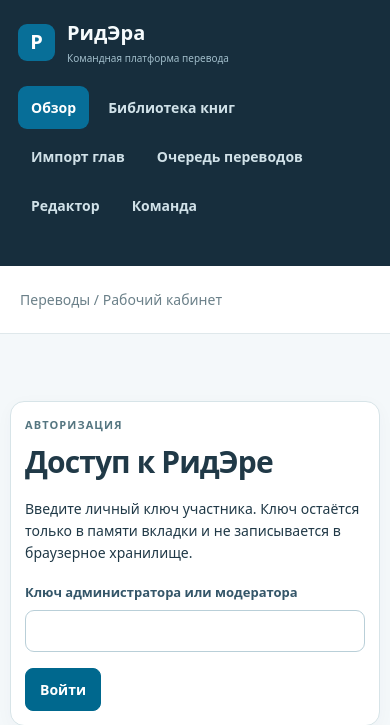
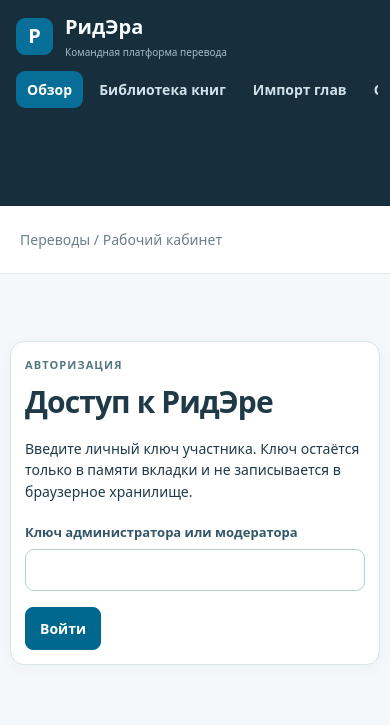
Before and after one commit to Lalalalendia/ararra, a FastAPI app: page /app in a window 390 px wide. Shown: the top 725 px of the page. Run offline with FastAPI, Linux system fonts and the light colour scheme; parts of the project's set-up code (start-up, migrations or seed data) failed here and were passed over.

Commit message:
style(RE-05): compact mobile workspace navigation (#27)
* style(RE-05): reduce mobile navigation from three rows to one

* feat(RE-05): reveal selected route within scrollable mobile menu

* test(RE-05): keep selected mobile menu item visible after refresh

* fix(RE-05): prevent scrollable mobile menu from expanding CSS grid

```diff
--- a/src/chaptera_server/web_ui/static/css/readera.css
+++ b/src/chaptera_server/web_ui/static/css/readera.css
@@ -101,7 +101,7 @@ textarea.ui-input {resize:vertical;}
 #import-summary p {padding:7px 0;border-bottom:1px solid #e3ecef;overflow-wrap:anywhere;}
 .chapter-import-history .ui-section-header {margin-bottom:16px;}
 @media (max-width:880px) {
- .shell {grid-template-columns:1fr;}
+ .shell {grid-template-columns:minmax(0,1fr);}
  .sidebar {min-height:auto;padding:18px;}
  .sidebar-title,.sidebar-bottom {display:none;}
  .sidebar-nav {display:flex;flex-wrap:wrap;}
@@ -148,3 +148,28 @@ textarea.ui-input {resize:vertical;}
 @media(max-width:540px){
   .readera-dropzone {padding:15px;}
 }
+
+/* Compact mobile navigation: one scrollable, keyboard-reachable row replaces
+ * the three-line nav that occupied most of the first phone viewport. */
+@media (max-width:540px) {
+  .sidebar {padding:12px 12px 8px;gap:7px;min-width:0;}
+  .sidebar .brand {margin:0 4px 2px;}
+  .sidebar-nav {
+    display:flex;
+    flex-wrap:nowrap;
+    overflow-x:auto;
+    overflow-y:hidden;
+    gap:5px;
+    min-width:0;
+    padding:2px 4px 8px;
+    scroll-padding-inline:4px;
+    scrollbar-width:thin;
+    scrollbar-color:#62869a transparent;
+    overscroll-behavior-x:contain;
+  }
+  .sidebar-nav a {
+    flex:0 0 auto;
+    white-space:nowrap;
+    padding:8px 11px;
+  }
+}
--- a/src/chaptera_server/web_ui/static/js/readera.mjs
+++ b/src/chaptera_server/web_ui/static/js/readera.mjs
@@ -92,6 +92,19 @@ function showPage(page, push=false) {
     if (selected) link.setAttribute('aria-current','page');
     else link.removeAttribute('aria-current');
   });
+  // Direct links to /app/editor (and browser back/forward) must reveal the
+  // active section within the narrow horizontally scrollable mobile nav.
+  const nav=document.querySelector('.sidebar-nav');
+  if(nav && window.matchMedia('(max-width: 540px)').matches){
+    const active=nav.querySelector('a[aria-current="page"]');
+    if(active){
+      const frame=nav.getBoundingClientRect();
+      const rect=active.getBoundingClientRect();
+      if(rect.left<frame.left+4 || rect.right>frame.right-4){
+        nav.scrollLeft+=rect.left-frame.left-4;
+      }
+    }
+  }
   clearSecret();
   if (!identity) return true;
   if (page==='editor' && editor) void editor.activate().catch(e=>flash(e.message,true));
```
Also changed, not shown: tests/browser/smoke.mjs (+18 -0 lines).
